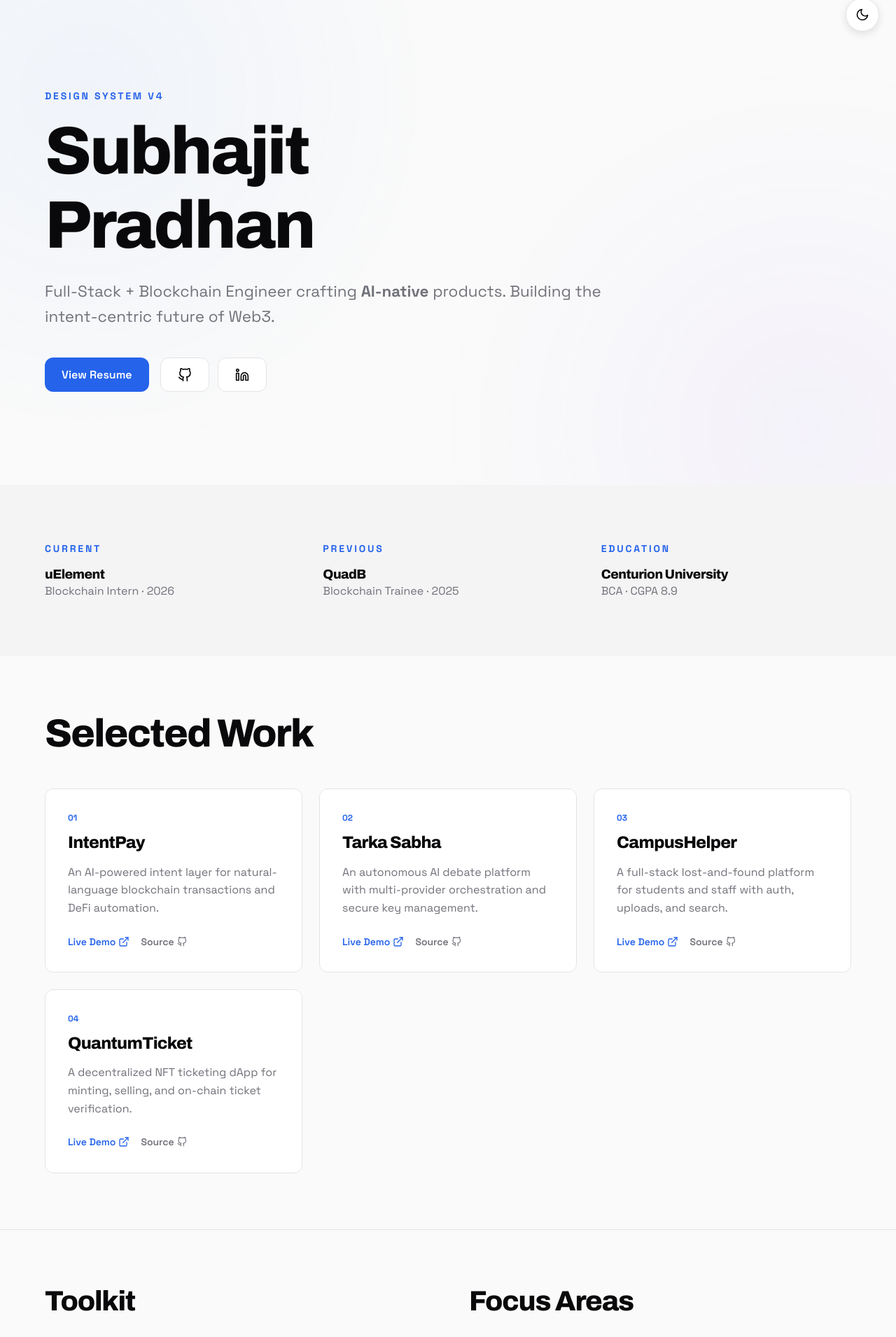
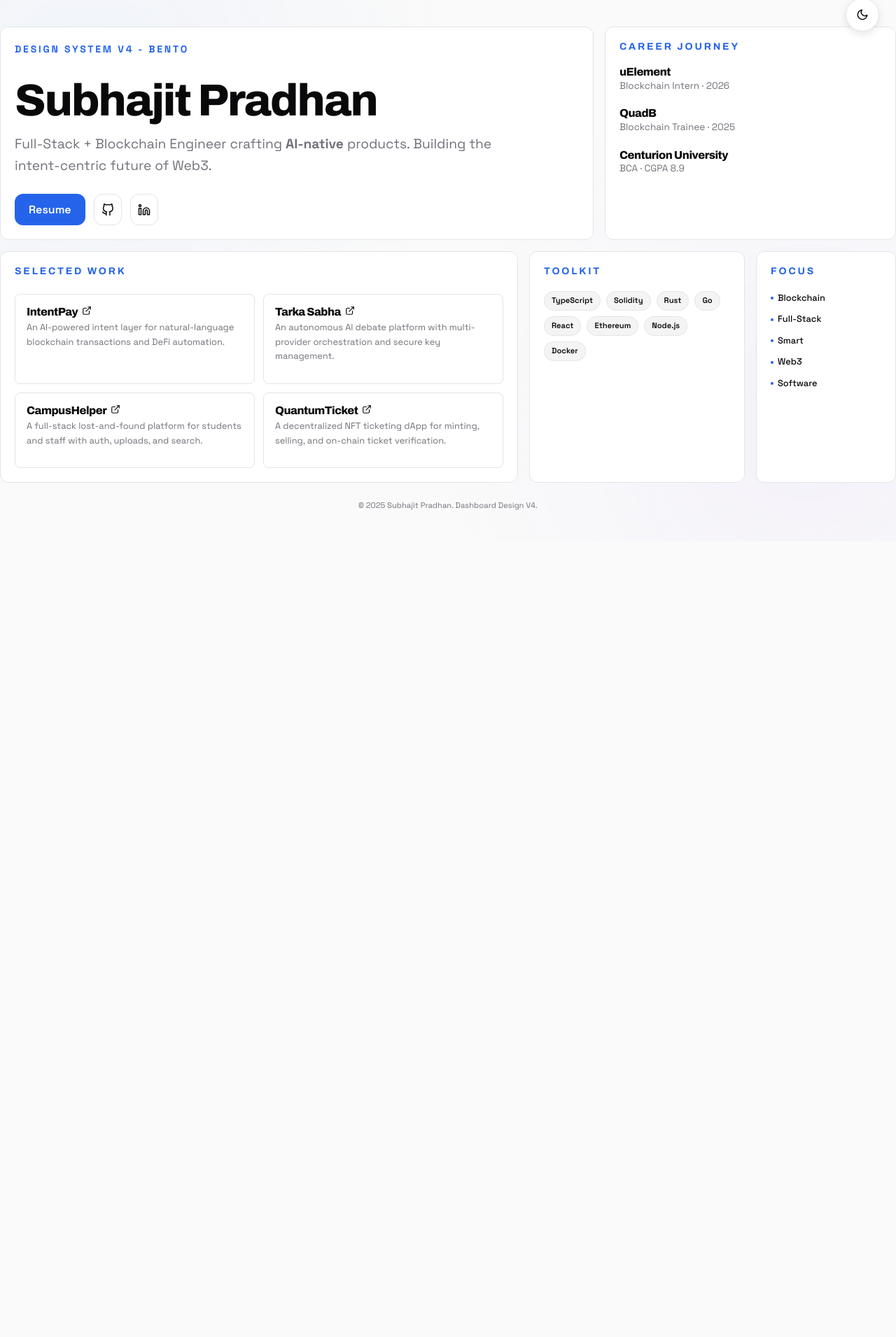
Before and after one commit to subhajitlucky/subhajit, a React (Vite) app: page / in a window 1280 px wide. Shown: the part 27-1938 px from the top of the page at 70% size. After the commit the page ends 800 px from the top, so only its background shows below. Built offline with nearby package versions, Linux system fonts and the light colour scheme.

Commit message:
Refactor: Transform to Bento Grid dashboard layout for single-page view

```diff
--- a/src/components/ResumePortfolio.jsx
+++ b/src/components/ResumePortfolio.jsx
@@ -4,24 +4,24 @@ import blogTopics from '../data/blogTopics';
 import SpaceBackground from './SpaceBackground';
 import '../styles/ModernTheme.css';
 
-const GithubIcon = ({ size = 20 }) => (
+const GithubIcon = ({ size = 18 }) => (
   <svg width={size} height={size} viewBox="0 0 24 24" fill="none" stroke="currentColor" strokeWidth="2" strokeLinecap="round" strokeLinejoin="round"><path d="M9 19c-5 1.5-5-2.5-7-3m14 6v-3.87a3.37 3.37 0 0 0-.94-2.61c3.14-.35 6.44-1.54 6.44-7A5.44 5.44 0 0 0 20 4.77 5.07 5.07 0 0 0 19.91 1S18.73.65 16 2.48a13.38 13.38 0 0 0-7 0C6.27.65 5.09 1 5.09 1A5.07 5.07 0 0 0 5 4.77a5.44 5.44 0 0 0-1.5 3.78c0 5.42 3.3 6.61 6.44 7A3.37 3.37 0 0 0 9 18.13V22"></path></svg>
 );
 
-const LinkedinIcon = ({ size = 20 }) => (
+const LinkedinIcon = ({ size = 18 }) => (
   <svg width={size} height={size} viewBox="0 0 24 24" fill="none" stroke="currentColor" strokeWidth="2" strokeLinecap="round" strokeLinejoin="round"><path d="M16 8a6 6 0 0 1 6 6v7h-4v-7a2 2 0 0 0-2-2 2 2 0 0 0-2 2v7h-4v-7a6 6 0 0 1 6-6z"></path><rect x="2" y="9" width="4" height="12"></rect><circle cx="4" cy="4" r="2"></circle></svg>
 );
 
-const ExternalLinkIcon = ({ size = 16 }) => (
+const ExternalLinkIcon = ({ size = 14 }) => (
   <svg width={size} height={size} viewBox="0 0 24 24" fill="none" stroke="currentColor" strokeWidth="2" strokeLinecap="round" strokeLinejoin="round"><path d="M18 13v6a2 2 0 0 1-2 2H5a2 2 0 0 1-2-2V8a2 2 0 0 1 2-2h6"></path><polyline points="15 3 21 3 21 9"></polyline><line x1="10" y1="14" x2="21" y2="3"></line></svg>
 );
 
 const MoonIcon = () => (
-  <svg width="20" height="20" viewBox="0 0 24 24" fill="none" stroke="currentColor" strokeWidth="2" strokeLinecap="round" strokeLinejoin="round"><path d="M21 12.79A9 9 0 1 1 11.21 3 7 7 0 0 0 21 12.79z"></path></svg>
+  <svg width="18" height="18" viewBox="0 0 24 24" fill="none" stroke="currentColor" strokeWidth="2" strokeLinecap="round" strokeLinejoin="round"><path d="M21 12.79A9 9 0 1 1 11.21 3 7 7 0 0 0 21 12.79z"></path></svg>
 );
 
 const SunIcon = () => (
-  <svg width="20" height="20" viewBox="0 0 24 24" fill="none" stroke="currentColor" strokeWidth="2" strokeLinecap="round" strokeLinejoin="round"><circle cx="12" cy="12" r="5"></circle><line x1="12" y1="1" x2="12" y2="3"></line><line x1="12" y1="21" x2="12" y2="23"></line><line x1="4.22" y1="4.22" x2="5.64" y2="5.64"></line><line x1="18.36" y1="18.36" x2="19.78" y2="19.78"></line><line x1="1" y1="12" x2="3" y2="12"></line><line x1="21" y1="12" x2="23" y2="12"></line><line x1="4.22" y1="19.78" x2="5.64" y2="18.36"></line><line x1="18.36" y1="5.64" x2="19.78" y2="4.22"></line></svg>
+  <svg width="18" height="18" viewBox="0 0 24 24" fill="none" stroke="currentColor" strokeWidth="2" strokeLinecap="round" strokeLinejoin="round"><circle cx="12" cy="12" r="5"></circle><line x1="12" y1="1" x2="12" y2="3"></line><line x1="12" y1="21" x2="12" y2="23"></line><line x1="4.22" y1="4.22" x2="5.64" y2="5.64"></line><line x1="18.36" y1="18.36" x2="19.78" y2="19.78"></line><line x1="1" y1="12" x2="3" y2="12"></line><line x1="21" y1="12" x2="23" y2="12"></line><line x1="4.22" y1="19.78" x2="5.64" y2="18.36"></line><line x1="18.36" y1="5.64" x2="19.78" y2="4.22"></line></svg>
 );
 
 const ResumePortfolio = () => {
@@ -46,20 +46,16 @@ const ResumePortfolio = () => {
     { name: 'Solidity', category: 'core' },
     { name: 'Rust', category: 'core' },
     { name: 'Go', category: 'core' },
-    { name: 'Next.js', category: 'frontend' },
     { name: 'React', category: 'frontend' },
-    { name: 'Tailwind', category: 'frontend' },
     { name: 'Ethereum', category: 'blockchain' },
-    { name: 'Solana', category: 'blockchain' },
     { name: 'Node.js', category: 'backend' },
-    { name: 'PostgreSQL', category: 'backend' },
     { name: 'Docker', category: 'tools' },
   ];
 
   const resumePath = `${import.meta.env.BASE_URL}resume.pdf`.replace('//', '/');
 
   return (
-    <div className="portfolio-root">
+    <div className="portfolio-root" style={{ minHeight: '100vh', display: 'flex', alignItems: 'center', padding: '24px 0' }}>
       {theme === 'space' && <SpaceBackground />}
       <div className="cosmic-overlay" />
 
@@ -67,127 +63,91 @@ const ResumePortfolio = () => {
         {theme === 'light' ? <MoonIcon /> : <SunIcon />}
       </button>
 
-      <main>
-        {/* HERO SECTION */}
-        <section className="hero section-padding">
-          <div className="container">
-            <span className="hero-kicker reveal">DESIGN SYSTEM V4</span>
-            <h1 className="reveal reveal-delay-1">Subhajit<br />Pradhan</h1>
-            <p className="hero-bio reveal reveal-delay-2">
+      <main className="container" style={{ width: '100%' }}>
+        <div className="bento-grid">
+          {/* HERO PANEL (8 Cols) */}
+          <div className="bento-item reveal" style={{ gridColumn: 'span 8' }}>
+            <span className="hero-kicker">DESIGN SYSTEM V4 - BENTO</span>
+            <h1 style={{ fontSize: 'clamp(2.5rem, 5vw, 4.5rem)', margin: '12px 0' }}>Subhajit Pradhan</h1>
+            <p className="hero-bio" style={{ fontSize: '1.2rem', marginBottom: '24px' }}>
               Full-Stack + Blockchain Engineer crafting <strong>AI-native</strong> products.
               Building the intent-centric future of Web3.
             </p>
-            <div className="reveal reveal-delay-3" style={{ display: 'flex', gap: '16px', flexWrap: 'wrap' }}>
-              <a href={resumePath} target="_blank" rel="noopener noreferrer" className="btn btn-primary pulse">
-                View Resume
+            <div style={{ display: 'flex', gap: '12px' }}>
+              <a href={resumePath} target="_blank" rel="noopener noreferrer" className="btn btn-primary pulse" style={{ padding: '10px 20px' }}>
+                Resume
               </a>
-              <div style={{ display: 'flex', gap: '12px' }}>
-                <a href="https://github.com/subhajitlucky" target="_blank" rel="noopener noreferrer" className="btn btn-outline" aria-label="GitHub">
+              <a href="https://github.com/subhajitlucky" target="_blank" rel="noopener noreferrer" className="btn btn-outline" style={{ padding: '10px' }}>
                 <GithubIcon />
               </a>
-                <a href="https://linkedin.com/in/subhajitlucky" target="_blank" rel="noopener noreferrer" className="btn btn-outline" aria-label="LinkedIn">
+              <a href="https://linkedin.com/in/subhajitlucky" target="_blank" rel="noopener noreferrer" className="btn btn-outline" style={{ padding: '10px' }}>
                 <LinkedinIcon />
               </a>
             </div>
           </div>
+
+          {/* EXPERIENCE (4 Cols) */}
+          <div className="bento-item reveal reveal-delay-1" style={{ gridColumn: 'span 4' }}>
+            <h2 className="hero-kicker" style={{ marginBottom: '20px' }}>Career Journey</h2>
+            <div style={{ display: 'flex', flexDirection: 'column', gap: '20px' }}>
+              <div>
+                <h4 style={{ fontSize: '1rem', fontWeight: 800 }}>uElement</h4>
+                <p style={{ fontSize: '0.85rem', color: 'var(--text-muted)' }}>Blockchain Intern · 2026</p>
               </div>
-        </section>
-
-        {/* EXPERIENCE STRIP */}
-        <section className="section-padding" style={{ background: 'var(--surface-muted)' }}>
-          <div className="container">
-            <div style={{ display: 'grid', gridTemplateColumns: 'repeat(auto-fit, minmax(250px, 1fr))', gap: '40px' }}>
-              <div className="reveal">
-                <span className="hero-kicker">CURRENT</span>
-                <h3>uElement</h3>
-                <p style={{ color: 'var(--text-muted)' }}>Blockchain Intern · 2026</p>
+              <div>
+                <h4 style={{ fontSize: '1rem', fontWeight: 800 }}>QuadB</h4>
+                <p style={{ fontSize: '0.85rem', color: 'var(--text-muted)' }}>Blockchain Trainee · 2025</p>
               </div>
-              <div className="reveal reveal-delay-1">
-                <span className="hero-kicker">PREVIOUS</span>
-                <h3>QuadB</h3>
-                <p style={{ color: 'var(--text-muted)' }}>Blockchain Trainee · 2025</p>
-              </div>
-              <div className="reveal reveal-delay-2">
-                <span className="hero-kicker">EDUCATION</span>
-                <h3>Centurion University</h3>
-                <p style={{ color: 'var(--text-muted)' }}>BCA · CGPA 8.9</p>
+              <div>
+                <h4 style={{ fontSize: '1rem', fontWeight: 800 }}>Centurion University</h4>
+                <p style={{ fontSize: '0.85rem', color: 'var(--text-muted)' }}>BCA · CGPA 8.9</p>
               </div>
             </div>
           </div>
-        </section>
 
-        {/* PROJECTS */}
-        <section className="section-padding">
-          <div className="container">
-            <h2 className="reveal" style={{ fontSize: 'clamp(2rem, 5vw, 3.5rem)', marginBottom: '48px' }}>Selected Work</h2>
-            <div style={{ display: 'grid', gridTemplateColumns: 'repeat(auto-fit, minmax(320px, 1fr))', gap: '24px' }}>
-              {projects.map((project, i) => (
-                <article key={project.title} className={`reveal reveal-delay-${(i % 4) + 1}`}>
-                  <div className="project-card">
-                    <span className="project-tag">0{i + 1}</span>
-                    <h3>{project.title}</h3>
-                    <p className="project-desc">{project.description}</p>
-                    <div className="project-footer">
-                      {project.demo && (
-                        <a href={project.demo} target="_blank" rel="noopener noreferrer" className="project-link" style={{ color: 'var(--accent)' }}>
-                          Live Demo <ExternalLinkIcon />
-                        </a>
-                      )}
-                      {project.github && (
-                        <a href={project.github} target="_blank" rel="noopener noreferrer" className="project-link" style={{ color: 'var(--text-muted)' }}>
-                          Source <GithubIcon size={14} />
-                        </a>
-                      )}
+          {/* PROJECTS (7 Cols) */}
+          <div className="bento-item reveal reveal-delay-2" style={{ gridColumn: 'span 7' }}>
+            <h2 className="hero-kicker" style={{ marginBottom: '24px' }}>Selected Work</h2>
+            <div style={{ display: 'grid', gridTemplateColumns: 'repeat(auto-fit, minmax(280px, 1fr))', gap: '12px' }}>
+              {projects.slice(0, 4).map((project, i) => (
+                <div key={project.title} className="project-card" style={{ padding: '16px', borderRadius: '8px' }}>
+                  <h4 style={{ fontSize: '1rem', display: 'flex', alignItems: 'center', gap: '6px' }}>
+                    {project.title} <a href={project.demo} target="_blank" rel="noreferrer"><ExternalLinkIcon /></a>
+                  </h4>
+                  <p style={{ fontSize: '0.8rem', margin: '4px 0 12px', color: 'var(--text-muted)' }}>{project.description}</p>
                 </div>
-                  </div>
-                </article>
               ))}
             </div>
           </div>
-        </section>
 
-        {/* SKILLS */}
-        <section className="section-padding" style={{ borderTop: '1px solid var(--border)' }}>
-          <div className="container">
-            <div style={{ display: 'grid', gridTemplateColumns: 'repeat(auto-fit, minmax(300px, 1fr))', gap: '60px' }}>
-              <div className="reveal">
-                <h2 style={{ fontSize: '2.5rem', marginBottom: '24px' }}>Toolkit</h2>
-                <p style={{ color: 'var(--text-muted)', fontSize: '1.1rem' }}>
-                  A specialized stack for high-performance blockchain applications and AI-driven interfaces.
-                </p>
-                <div style={{ display: 'flex', flexWrap: 'wrap', gap: '12px', marginTop: '32px' }}>
+          {/* TOOLKIT (3 Cols) */}
+          <div className="bento-item reveal reveal-delay-3" style={{ gridColumn: 'span 3' }}>
+            <h2 className="hero-kicker" style={{ marginBottom: '20px' }}>Toolkit</h2>
+            <div style={{ display: 'flex', flexWrap: 'wrap', gap: '8px' }}>
               {skills.map(skill => (
-                    <span key={skill.name} className="skill-tag">
+                <span key={skill.name} className="skill-tag" style={{ fontSize: '0.7rem', padding: '4px 10px' }}>
                   {skill.name}
                 </span>
               ))}
             </div>
           </div>
-              <div className="reveal reveal-delay-2">
-                <h2 style={{ fontSize: '2.5rem', marginBottom: '24px' }}>Focus Areas</h2>
-                <p style={{ color: 'var(--text-muted)', fontSize: '1.1rem', marginBottom: '32px' }}>
-                  Core domains where I apply my engineering efforts.
-                </p>
-                <div style={{ display: 'grid', gridTemplateColumns: '1fr 1fr', gap: '16px' }}>
-                  {blogTopics.map(topic => (
-                    <div key={topic} style={{ display: 'flex', alignItems: 'center', gap: '10px' }}>
-                      <div style={{ width: '6px', height: '6px', borderRadius: '50%', background: 'var(--accent)' }} />
-                      <span style={{ fontWeight: 500 }}>{topic}</span>
+
+          {/* FOCUS AREAS (2 Cols) */}
+          <div className="bento-item reveal reveal-delay-4" style={{ gridColumn: 'span 2' }}>
+            <h2 className="hero-kicker" style={{ marginBottom: '20px' }}>Focus</h2>
+            <div style={{ display: 'flex', flexDirection: 'column', gap: '10px' }}>
+              {blogTopics.slice(0, 5).map(topic => (
+                <div key={topic} style={{ display: 'flex', alignItems: 'center', gap: '6px' }}>
+                  <div style={{ width: '4px', height: '4px', borderRadius: '50%', background: 'var(--accent)' }} />
+                  <span style={{ fontSize: '0.8rem', fontWeight: 500 }}>{topic.split(' ')[0]}</span>
                 </div>
               ))}
             </div>
           </div>
         </div>
-          </div>
-        </section>
 
-        {/* FOOTER */}
-        <footer className="section-padding" style={{ borderTop: '1px solid var(--border)', textAlign: 'center' }}>
-          <div className="container">
-            <p style={{ color: 'var(--text-muted)' }}>
-              © {new Date().getFullYear()} Subhajit Pradhan. Built for the Decentralized Web.
-            </p>
-          </div>
+        <footer style={{ marginTop: '24px', textAlign: 'center', fontSize: '0.7rem', color: 'var(--text-muted)' }}>
+          © {new Date().getFullYear()} Subhajit Pradhan. Dashboard Design V4.
         </footer>
       </main>
     </div>
--- a/src/styles/ModernTheme.css
+++ b/src/styles/ModernTheme.css
@@ -68,17 +68,66 @@ button {
 
 /* Layout Utilities */
 .container {
-  width: min(1200px, 90%);
+  width: min(1400px, 94%);
   margin: 0 auto;
 }
 
 .section-padding {
-  padding: 80px 0;
+  padding: 40px 0;
 }
 
-@media (max-width: 768px) {
-  .section-padding {
-    padding: 60px 0;
+.bento-grid {
+  display: grid;
+  grid-template-columns: repeat(12, 1fr);
+  grid-template-rows: auto;
+  gap: 16px;
+  margin-top: 24px;
+}
+
+.bento-item {
+  background: var(--surface);
+  border: 1px solid var(--border);
+  border-radius: var(--radius);
+  padding: 24px;
+  transition: var(--transition);
+  display: flex;
+  flex-direction: column;
+}
+
+.bento-item:hover {
+  border-color: var(--accent);
+  box-shadow: 0 10px 30px rgba(0,0,0,0.05);
+}
+
+@media (max-width: 1280px) {
+  .bento-item {
+    padding: 20px;
+  }
+}
+
+@media (max-width: 1024px) {
+  .bento-grid {
+    grid-template-columns: repeat(2, 1fr);
+    display: grid; /* Keep grid but change cols */
+  }
+
+  .bento-item {
+    grid-column: span 1 !important;
+  }
+
+  .bento-item:first-child {
+    grid-column: span 2 !important;
+  }
+}
+
+@media (max-width: 640px) {
+  .bento-grid {
+    display: flex;
+    flex-direction: column;
+  }
+
+  .container {
+    padding: 0 16px;
   }
 }
 
```
Lines whose indentation alone changed are shown as unchanged.
